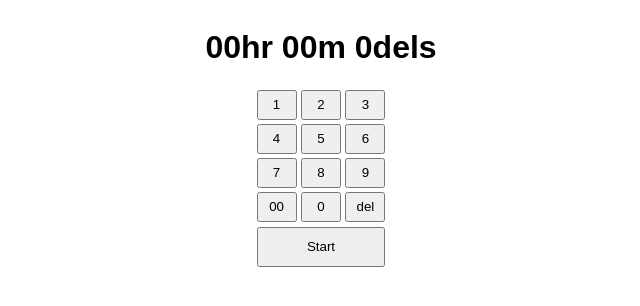
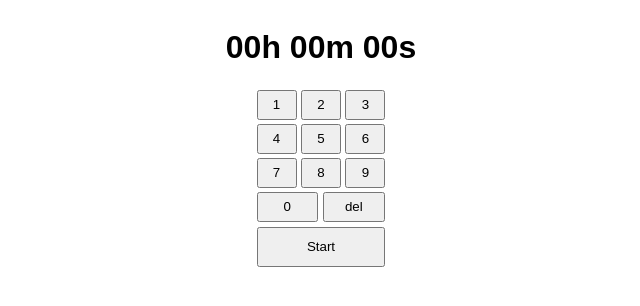
Before and after one commit to maurice-23/Shopping-cart-under-development-, a plain HTML site: page countDown.html in a window 1280 px wide. Both pictures are taken after a click on the button "del". Shown: the whole page, without its empty margins (319-959 px from the left). Drawn offline with Linux system fonts and the light colour scheme.

Commit message:
Add delete btn function

```diff
--- a/countDown.html
+++ b/countDown.html
@@ -22,12 +22,22 @@
             height: 40px;
             margin: 3px 0;
         }
+        .two{
+            width: 128px;
+            display: flex;
+            justify-content: space-between;
+
+        }
+
+        .two button{
+            width: 48%;
+        }
     </style>
 </head>
 <body>
     <form action="">
         <h1 id="timer">
-            <span id="hrs">00h</span>:<span id="mins">00m:</span><span id="secs">00s</span>
+            <span id="hrs">00h </span><span id="mins">00m </span><span id="secs">00s </span>
         </h1>
         <div class="keyBoard">
             <div>
@@ -45,9 +55,8 @@
                 <button value="8" >8</button>
                 <button value="9" >9</button>
             </div>
-            <div>
-                <button  value="00" >00</button>
-                <button  value="0" >0</button>
+            <div class="two">
+                <button  value="0" class="">0</button>
                 <button  value="del" >del</button>
             </div>
         </div>
--- a/countDown.js
+++ b/countDown.js
@@ -6,14 +6,19 @@ const keyButton = document.querySelectorAll('.keyBoard button');
 keyButton.forEach(button => {
     button.addEventListener('click', function(event){
         event.preventDefault();
+        if (this.value == 'del') {
+            timeArray.pop();
+            timeArray.unshift(0);
+            render();
+        }else if (timeArray[0]==0) {
             move(this.value);
+        }
     })
 })
-
 function move(a) {
     let oldArray = [...timeArray];
     oldArray.forEach((value,i) => {
-    if (i < timeArray.length - 1) {
+        if (i < timeArray.length-1) {
             timeArray[i] = oldArray[i + 1];
         }
     })
@@ -21,5 +26,5 @@ function move(a) {
     render();
 }
 function render(){
-    document.getElementById('timer').innerHTML = `${timeArray[0]}${timeArray[1]}hr ${timeArray[2]}${timeArray[3]}m ${timeArray[4]}${timeArray[5]}s`;
+    document.getElementById('timer').innerHTML = `${timeArray[0]}${timeArray[1]}h ${timeArray[2]}${timeArray[3]}m ${timeArray[4]}${timeArray[5]}s`;
 }
```
Lines whose indentation alone changed are shown as unchanged.
